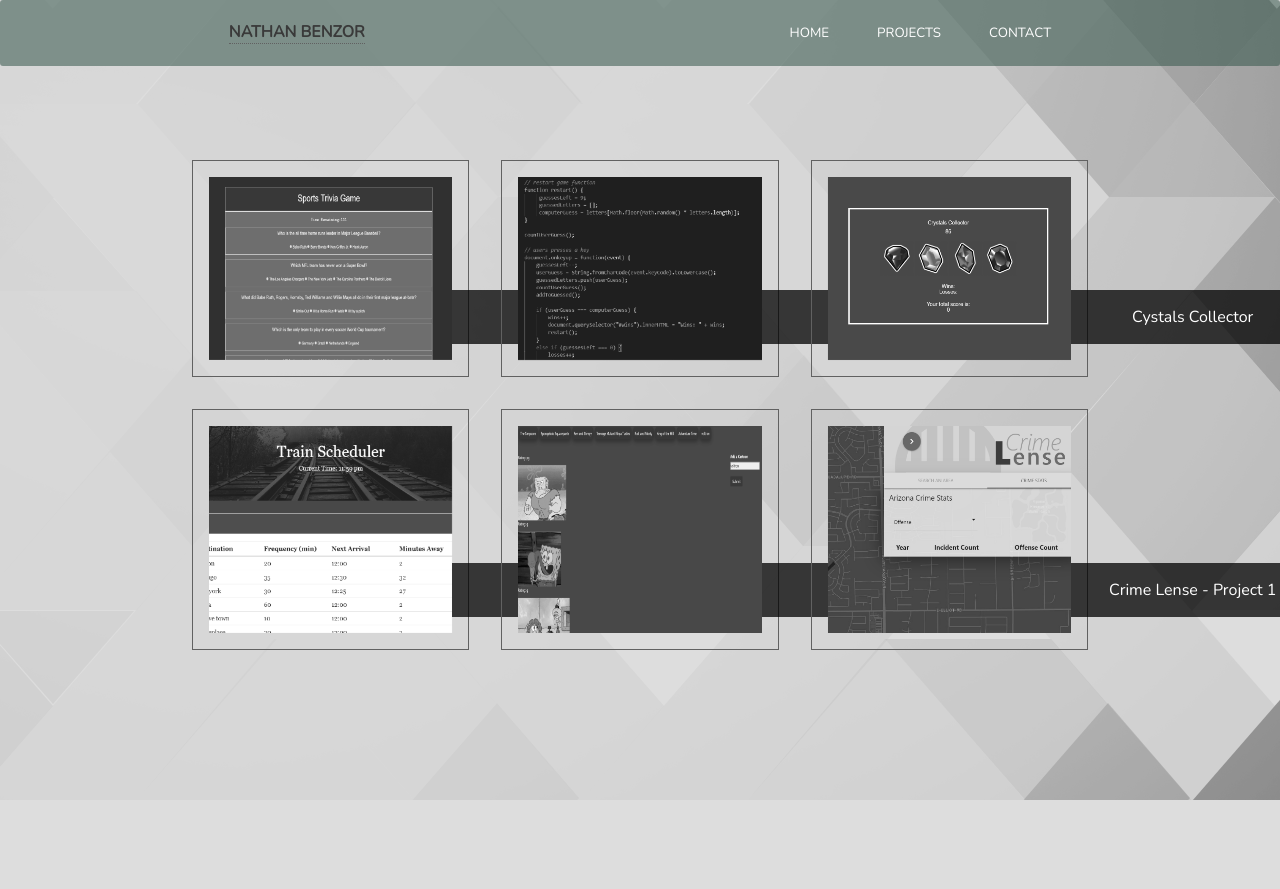
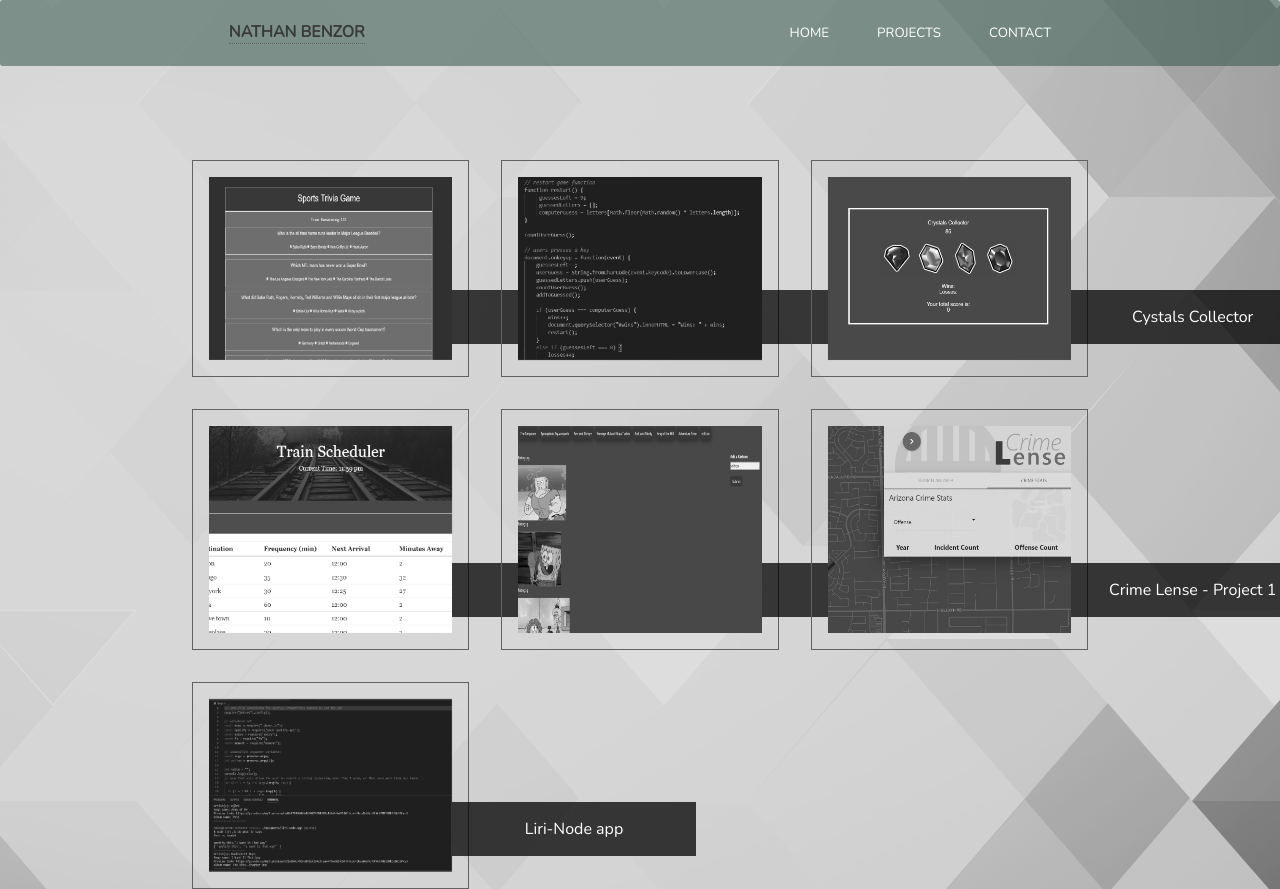
Before and after one commit to n8benzor/Updated-Portfolio, a plain HTML site: page portfolio.html in a window 1280 px wide. Shown: the top 889 px of the page. Before the commit the page ends 800 px from the top, so only its background shows below. Drawn offline with nearby package versions, Linux system fonts and the light colour scheme.

Commit message:
added link to liri node app

```diff
--- a/portfolio.html
+++ b/portfolio.html
@@ -76,6 +76,10 @@
                 <a href="https://19sean96.github.io/Project-1/"><img src="assets/images/crimelense.png" height="100%" width="100%" class="pimages">
                 <div class="proNames">Crime Lense - Project 1</div></a>
             </div>
+            <div class="project">
+                <a href="https://github.com/n8benzor/liri-node-app"><img src="assets/images/liri.png" height="100%" width="100%" class="pimages">
+                <div class="proNames">Liri-Node app</div></a>
+            </div>
         </div>
     </div>
 
```
Also changed, not shown: assets/images/liri.png (added).
